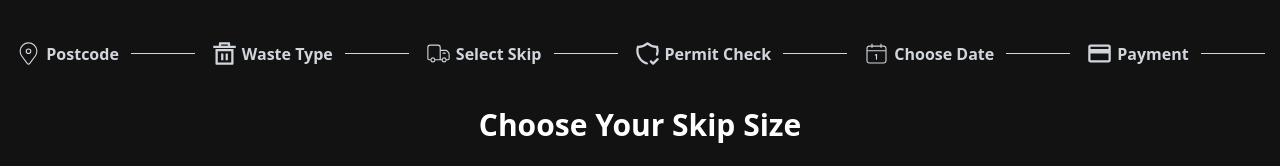
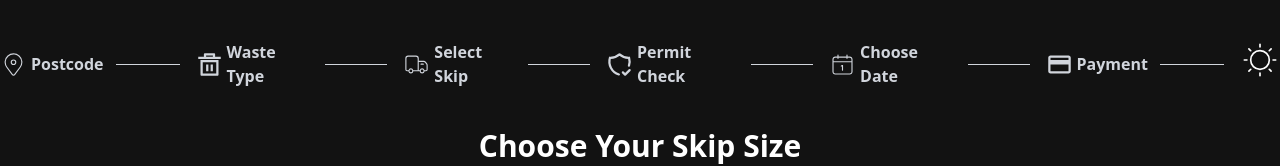
Before and after one commit to moshaosama/Redesign-Page, a React (Vite) app: page / in a window 1280 px wide. Shown: the top 166 px of the page. Built offline with nearby package versions, Linux system fonts and the light colour scheme; no server answers.

Commit message:
modified: Header.tsx

```diff
--- a/src/Components/Header.tsx
+++ b/src/Components/Header.tsx
@@ -1,21 +1,44 @@
+import { CiLight } from "react-icons/ci";
 import { HeaderData } from "../Data/HeaderData";
 
 import type { HeaderType } from "../Types/HeaderType";
+import { useGetTheme } from "../Context/ToggleLightContext";
+import clsx from "clsx";
 
 const Header = () => {
+  const { ToggleTheme, theme } = useGetTheme();
   return (
     <div className="flex gap-4 mt-10">
       {HeaderData.map((el: HeaderType) => {
         return (
-          <div key={el.id} className="text-gray-300 flex gap-3  items-center">
+          <div
+            key={el.id}
+            className={clsx(
+              " flex gap-3  items-center",
+              theme === "dark" ? "text-gray-300" : "text-black"
+            )}
+          >
             <div className="flex items-center gap-1">
               <i>{el.Icon}</i>
               <h1 className="text-md font-semibold">{el.Title}</h1>
             </div>
-            <hr className="h-[0.1px] bg-gray-300 border-none w-[4pc]" />
+            <hr
+              className={clsx(
+                "h-[0.1px]  border-none w-[4pc]",
+                theme === "dark" ? "bg-gray-300" : "bg-black"
+              )}
+            />
           </div>
         );
       })}
+      <div className="">
+        <CiLight
+          color="white"
+          size={40}
+          cursor={"pointer"}
+          onClick={ToggleTheme}
+        />
+      </div>
     </div>
   );
 };
```
